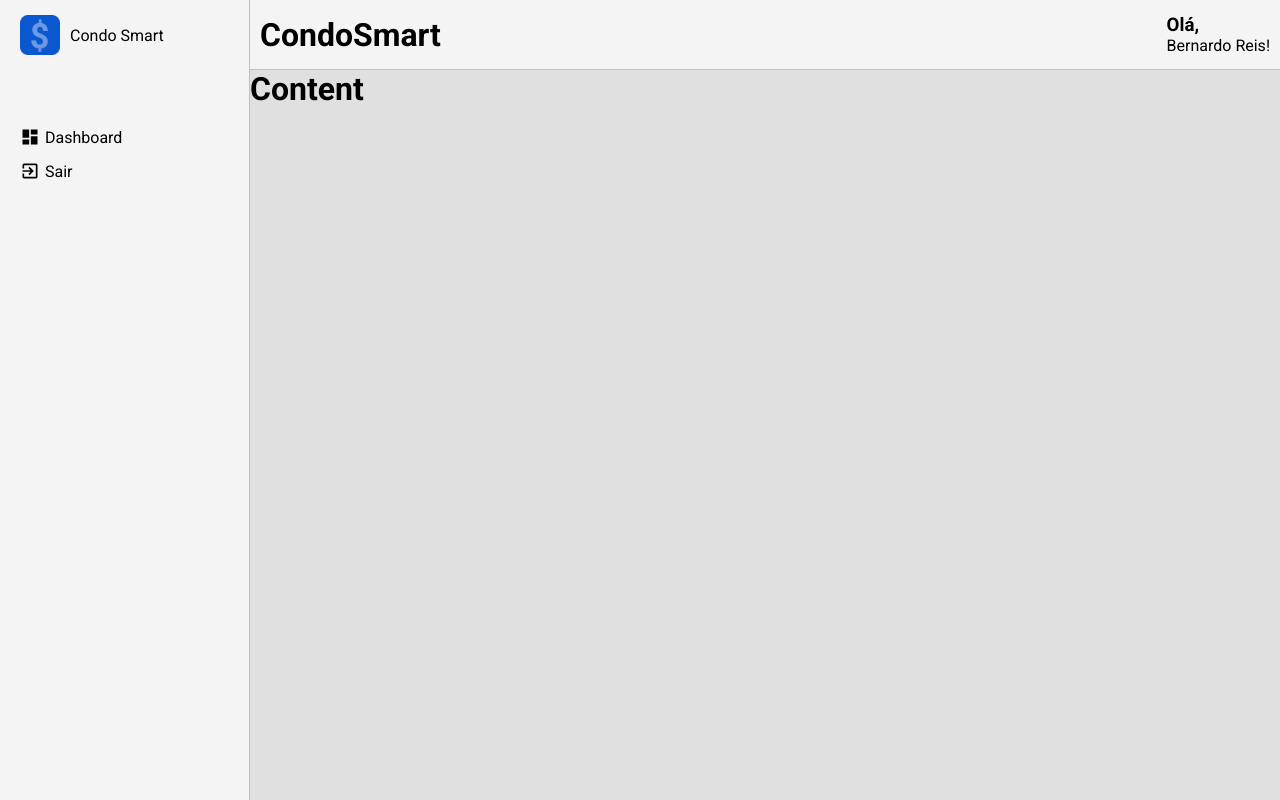
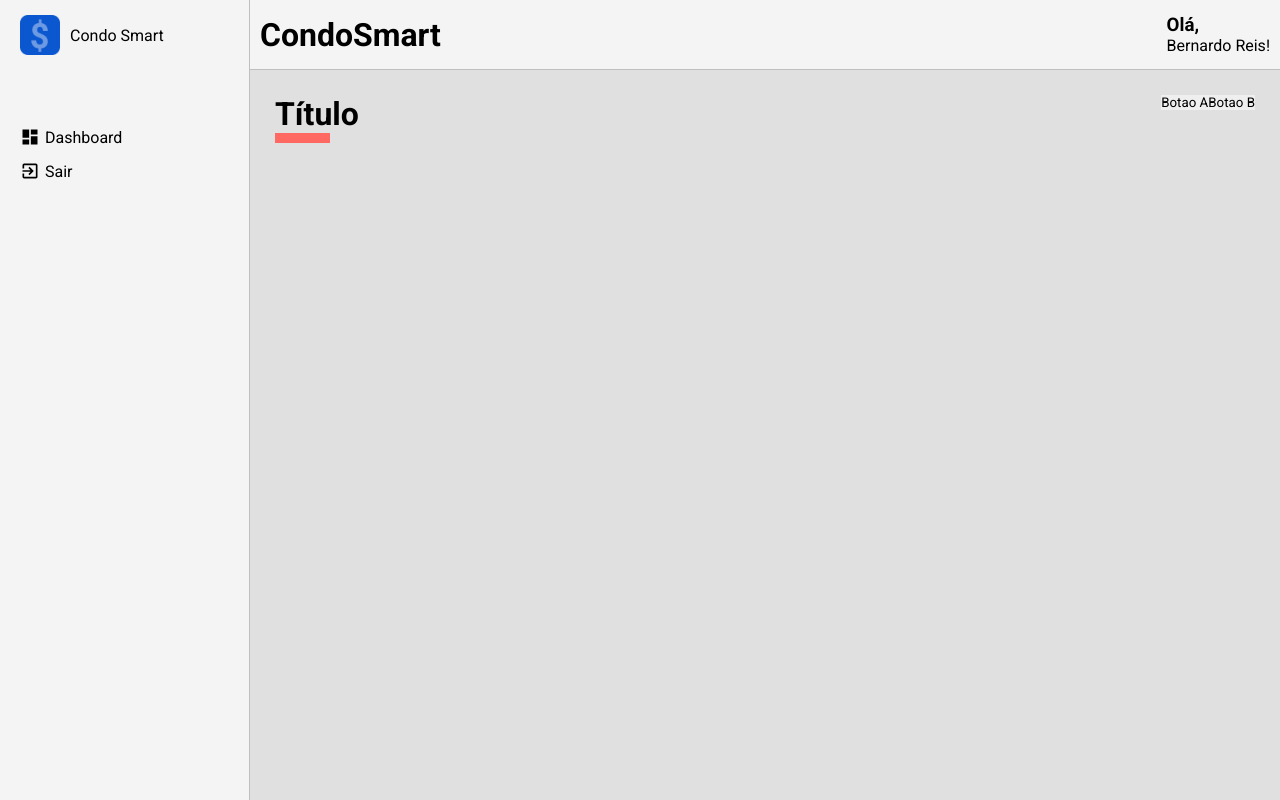
Before and after one commit to devBernardo-Mendes/pit-cotemig-2024, a React (Create React App) app: page / in a window 1280 px wide. Built offline with nearby package versions, Linux system fonts and the light colour scheme.

Commit message:
feat: :sparkles: Creating the content header

```diff
--- a/public/index.html
+++ b/public/index.html
@@ -1,16 +1,12 @@
-<!DOCTYPE html>
 <html lang="en">
   <head>
     <meta charset="utf-8" />
     <link rel="icon" href="./assets/logo.png" />
     <meta name="viewport" content="width=device-width, initial-scale=1" />
-    <link rel="preconnect" href="https://fonts.googleapis.com" />
-    <link rel="preconnect" href="https://fonts.gstatic.com" crossorigin />
     <link
       href="https://fonts.googleapis.com/css2?family=Roboto:wght@400;500;700&display=swap"
       rel="stylesheet"
     />
-
     <title>Condo Smart</title>
   </head>
   <body>
--- a/src/components/Content/index.tsx
+++ b/src/components/Content/index.tsx
@@ -1,12 +1,12 @@
-import React from "react";
+import React, { ReactNode } from "react";
 import { ContainerSC } from "./styles/styled";
 
-const Content: React.FC = () => {
-  return (
-    <ContainerSC>
-      <h1>Content</h1>
-    </ContainerSC>
-  );
+interface IProps {
+  children?: ReactNode;
+}
+
+const Content: React.FC<IProps> = ({ children }) => {
+  return <ContainerSC>{children}</ContainerSC>;
 };
 
 export default Content;
--- a/src/components/Content/styles/styled.ts
+++ b/src/components/Content/styles/styled.ts
@@ -4,5 +4,6 @@ export const ContainerSC = styled.div`
   grid-area: CT;
   color: ${(props) => props.theme.colors.black};
 
-  background-color: #e0e0e0;
+  background-color: ${(props) => props.theme.colors.secondary};
+  padding: 25px;
 `;
--- /dev/null
+++ b/src/components/ContentHeader/index.tsx
@@ -0,0 +1,19 @@
+import React from "react";
+
+import { ContainerSC, ControllersSC, TitleContainerSC } from "./styles/styled";
+
+const ContentHeader: React.FC = () => {
+  return (
+    <ContainerSC>
+      <TitleContainerSC>
+        <h1>Título</h1>
+      </TitleContainerSC>
+      <ControllersSC>
+        <button type="button">Botao A</button>
+        <button type="button">Botao B</button>
+      </ControllersSC>
+    </ContainerSC>
+  );
+};
+
+export default ContentHeader;
--- /dev/null
+++ b/src/components/ContentHeader/styles/styled.ts
@@ -0,0 +1,25 @@
+import styled from "styled-components";
+
+export const ContainerSC = styled.div`
+  width: 100%;
+
+  display: flex;
+  justify-content: space-between;
+
+  margin-bottom: 25px;
+`;
+
+export const TitleContainerSC = styled.div`
+  > h1 {
+    color: ${(props) => props.theme.colors.black};
+
+    &::after {
+      content: "";
+      display: block;
+      width: 55px;
+      border-bottom: 10px solid ${(props) => props.theme.colors.warning};
+    }
+  }
+`;
+
+export const ControllersSC = styled.div``;
--- a/src/components/Layout/index.tsx
+++ b/src/components/Layout/index.tsx
@@ -1,15 +1,19 @@
-import React from "react";
+import React, { ReactNode } from "react";
 import { ContainerSC } from "./styles/styled";
 import MainHeader from "../HeaderMain";
 import Content from "../Content";
 import Aside from "../Aside";
 
-const Layout: React.FC = () => {
+interface IProps {
+  children?: ReactNode;
+}
+
+const Layout: React.FC<IProps> = ({ children }) => {
   return (
     <ContainerSC>
       <MainHeader />
       <Aside />
-      <Content />
+      <Content>{children}</Content>
     </ContainerSC>
   );
 };
--- a/src/pages/Dashboard/index.tsx
+++ b/src/pages/Dashboard/index.tsx
@@ -1,10 +1,13 @@
 import React from "react";
+
+import { ContainerSC } from "./styles/styled";
+import ContentHeader from "../../components/ContentHeader";
 
 const Dashboard: React.FC = () => {
   return (
-    <div>
-      <h1>Dashboard</h1>
-    </div>
+    <ContainerSC>
+      <ContentHeader />
+    </ContainerSC>
   );
 };
 
--- /dev/null
+++ b/src/pages/Dashboard/styles/styled.ts
@@ -0,0 +1,3 @@
+import styled from "styled-components";
+
+export const ContainerSC = styled.div``;
```
